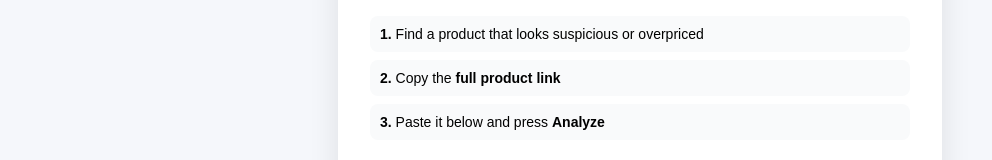
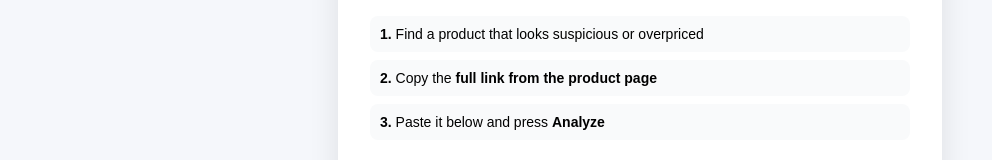
Before and after one commit to christensenandrew455-cell/funbot3000, a Next.js app: page / in a window 1280 px wide. Shown: the part 210-370 px from the top of the page, without its empty margins (0-992 px from the left). Built offline with nearby package versions, Linux system fonts and the light colour scheme.

Commit message:
Update page.js

```diff
--- a/app/page.js
+++ b/app/page.js
@@ -78,7 +78,7 @@ export default function Home() {
                 <strong>1.</strong> Find a product that looks suspicious or overpriced
               </div>
               <div style={styles.step}>
-                <strong>2.</strong> Copy the <strong>full product link</strong>
+                <strong>2.</strong> Copy the <strong>full link from the product page </strong>
               </div>
               <div style={styles.step}>
                 <strong>3.</strong> Paste it below and press <strong>Analyze</strong>
```
